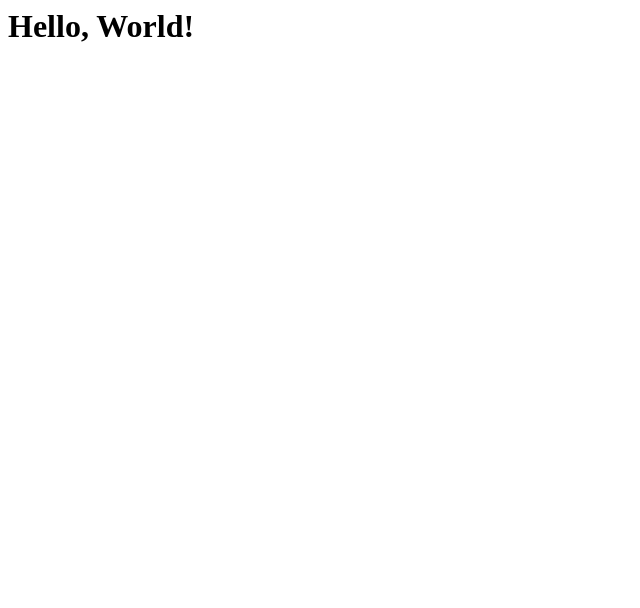
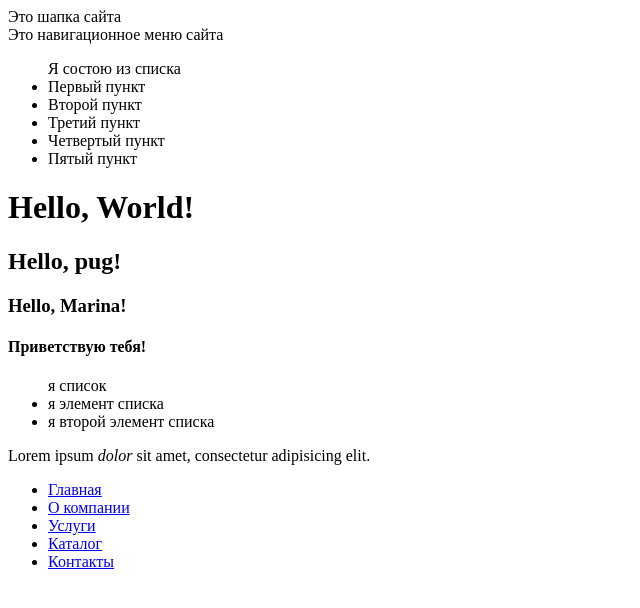
Before and after one commit to BalandinaM/Pink, a website: page source/pug/index.pug in a window 1280 px wide. Shown: the whole page, without its empty margins (0-640 px from the left). Drawn offline with nearby package versions, Linux system fonts and the light colour scheme; files that its build step writes are made by us from their sources.

Commit message:
Поигралась с pug

```diff
--- a/source/pug/index.pug
+++ b/source/pug/index.pug
@@ -3,4 +3,17 @@ html(lang="ru")
     meta(charset="utf-8")
     title= "Pug. Начало работы"
   body
+      include parts/header.pug
       h1 Hello, World!
+      h2 Hello, pug!
+      h3 Hello, Marina!
+      h4 Приветствую тебя!
+      ul.list я список
+        li.list__item я элемент списка
+        li.list__item--red я второй элемент списка
+      p.paragraph Lorem ipsum <em>dolor</em> sit amet, consectetur adipisicing elit.
+      nav.menu
+        ul.menu__list
+          each value, index in {'Главная' : 'home', 'О компании' : 'about', 'Услуги' : 'services', 'Каталог' : 'catalog', 'Контакты' : 'contact'}
+            li.list__item
+                a.list__link(href= "/" + value + ".html")= index
--- /dev/null
+++ b/source/pug/parts/header.pug
@@ -0,0 +1,8 @@
+header Это шапка сайта
+    nav Это навигационное меню сайта
+        ul Я состою из списка
+            li Первый пункт
+            li Второй пункт
+            li Третий пункт
+            li Четвертый пункт
+            li Пятый пункт
```
Also changed, not shown: source/index.html.
